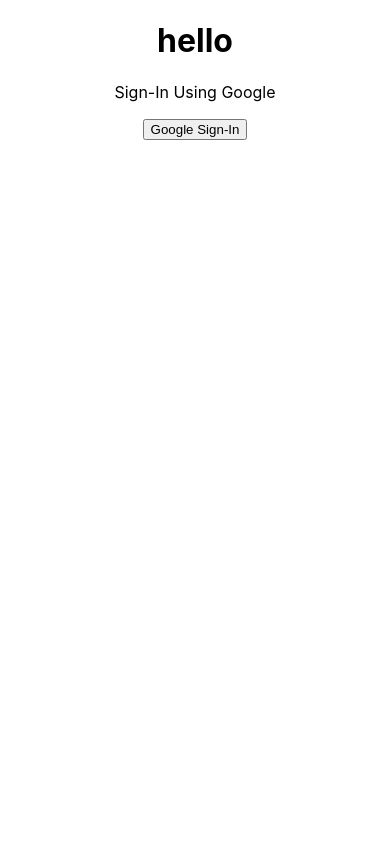
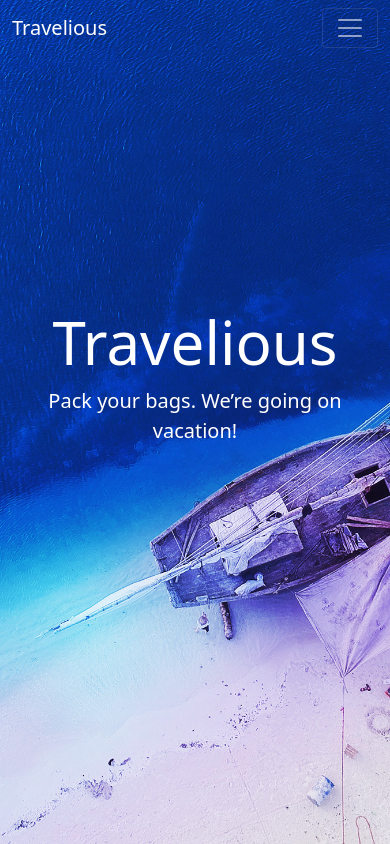
Before and after one commit to bakhtiar-abid/Travelious-Front-End, a React (Create React App) app: page / in a window 390 px wide. Built offline with nearby package versions, Linux system fonts and the light colour scheme; no server answers.

Commit message:
Top-Banner Section Added

```diff
--- a/package.json
+++ b/package.json
@@ -6,8 +6,10 @@
     "@testing-library/jest-dom": "^5.14.1",
     "@testing-library/react": "^11.2.7",
     "@testing-library/user-event": "^12.8.3",
+    "bootstrap": "^5.1.3",
     "firebase": "^9.2.0",
     "react": "^17.0.2",
+    "react-bootstrap": "^2.0.1",
     "react-dom": "^17.0.2",
     "react-hook-form": "^7.18.0",
     "react-router": "^5.2.1",
--- a/public/index.html
+++ b/public/index.html
@@ -15,6 +15,12 @@
       user's mobile device or desktop. See https://developers.google.com/web/fundamentals/web-app-manifest/
     -->
       <link rel="manifest" href="%PUBLIC_URL%/manifest.json" />
+      <link
+         rel="stylesheet"
+         href="https://cdn.jsdelivr.net/npm/bootstrap@5.1.3/dist/css/bootstrap.min.css"
+         integrity="sha384-1BmE4kWBq78iYhFldvKuhfTAU6auU8tT94WrHftjDbrCEXSU1oBoqyl2QvZ6jIW3"
+         crossorigin="anonymous"
+      />
       <!--
       Notice the use of %PUBLIC_URL% in the tags above.
       It will be replaced with the URL of the `public` folder during the build.
--- a/src/App.js
+++ b/src/App.js
@@ -4,6 +4,7 @@ import AuthProvider from "./contexts/AuthProvider";
 import { BrowserRouter as Router, Switch, Route } from "react-router-dom";
 
 import Home from "./Pages/Home/Home/Home";
+import Login from "./Login/Login";
 
 function App() {
    return (
@@ -19,9 +20,9 @@ function App() {
                      <Home></Home>
                   </Route>
 
-                  {/* <Route path="/login">
+                  <Route path="/login">
                      <Login></Login>
-                  </Route> */}
+                  </Route>
                   {/* <PrivateRoute path="/about">
                      <AboutUs></AboutUs>
                   </PrivateRoute>
--- a/src/Pages/Home/Banner/Banner.css
+++ b/src/Pages/Home/Banner/Banner.css
@@ -0,0 +1,53 @@
+/* /* Google Fonts */
+@import url("https://fonts.googleapis.com/css2?family=Open+Sans:wght@700&family=Roboto&display=swap");
+
+body {
+   font-family: "Roboto", sans-serif;
+   margin: 0;
+}
+.top-banner {
+   background-image: url("../../../images/top-banner.jpeg");
+   height: 100vh;
+   background-position: center center;
+   background-repeat: no-repeat;
+   background-size: cover;
+   position: relative;
+}
+
+/* .hero-text {
+   text-align: center;
+   position: absolute;
+   top: 50%;
+   right: 55%;
+   transform: translate(-50%, -50%);
+   color: white;
+   padding: 35px;
+   border-radius: 20px;
+}
+
+.hero-text button {
+   border: none;
+   outline: 0;
+   display: inline-block;
+   padding: 10px 25px;
+   color: black;
+   background-color: #ddd;
+   text-align: center;
+   cursor: pointer;
+}
+
+.hero-text button:hover {
+   background-color: #555;
+   color: white;
+}
+
+.header-button {
+   color: rgb(0, 89, 141) !important;
+}
+.header-button:hover {
+   color: white !important;
+}
+
+.log-in a {
+   text-decoration: none;
+} */
--- a/src/Pages/Home/Banner/Banner.js
+++ b/src/Pages/Home/Banner/Banner.js
@@ -1,9 +1,91 @@
 import React from "react";
+import { Button, Container, Nav, Navbar } from "react-bootstrap";
+import { Link } from "react-router-dom";
+import useAuth from "../../../hooks/useAuth";
+import "./Banner.css";
 
 const Banner = () => {
+   const { user, logOut } = useAuth();
    return (
-      <div>
-         <h1>hello</h1>
+      <div className="top-banner">
+         <Navbar
+            className=""
+            bg=""
+            variant="dark"
+            sticky="top"
+            collapseOnSelect
+            expand="lg"
+         >
+            <Container>
+               <Navbar.Brand href="/home">Travelious</Navbar.Brand>
+               <Navbar.Toggle />
+               <Navbar.Collapse className="justify-content-end">
+                  <Nav.Link to="/home" className="text-white">
+                     Home
+                  </Nav.Link>
+                  {user?.displayName ? (
+                     <Nav.Link to="/myorder" className="text-white">
+                        My Orders
+                     </Nav.Link>
+                  ) : (
+                     ""
+                  )}
+                  {user?.displayName ? (
+                     <Nav.Link to="/manageorder" className="text-white">
+                        Manage All Orders
+                     </Nav.Link>
+                  ) : (
+                     ""
+                  )}
+                  {user?.displayName ? (
+                     <Nav.Link to="/addservice" className="text-white">
+                        Add A Service
+                     </Nav.Link>
+                  ) : (
+                     ""
+                  )}
+
+                  {user?.displayName ? (
+                     <Button className="text-white" onClick={logOut} variant="">
+                        Logout
+                     </Button>
+                  ) : (
+                     <Nav.Link as={Link} to="/login" className="text-white">
+                        Login/Register
+                     </Nav.Link>
+                  )}
+                  <Navbar.Text className="log-in">
+                     {user?.displayName ? (
+                        <span className="me-2 text-white">Signed in as:</span>
+                     ) : (
+                        ""
+                     )}
+                     <a href="#login">
+                        {user?.displayName}{" "}
+                        <img
+                           src={user?.photoURL}
+                           className="rounded-circle ms-3"
+                           style={{ width: "55px" }}
+                           alt=""
+                        />
+                     </a>
+                  </Navbar.Text>
+               </Navbar.Collapse>
+            </Container>
+         </Navbar>
+         <section className="container">
+            <div className="row">
+               <div
+                  className="col-lg-4 col-md-4 col-12 text-white"
+                  style={{ marginTop: "250px" }}
+               >
+                  <h1 style={{ fontSize: "60px" }}>Travelious</h1>
+                  <p style={{ fontSize: "20px" }}>
+                     Pack your bags. We’re going on vacation!
+                  </p>
+               </div>
+            </div>
+         </section>
       </div>
    );
 };
--- a/src/Pages/Home/Home/Home.js
+++ b/src/Pages/Home/Home/Home.js
@@ -6,7 +6,6 @@ const Home = () => {
    return (
       <div>
          <Banner></Banner>
-         <Login></Login>
       </div>
    );
 };
```
Also changed, not shown: src/index.js (+10 -9 lines), 1 other file (tests, documents, lock files or other folders). Lines whose indentation alone changed are shown as unchanged.
